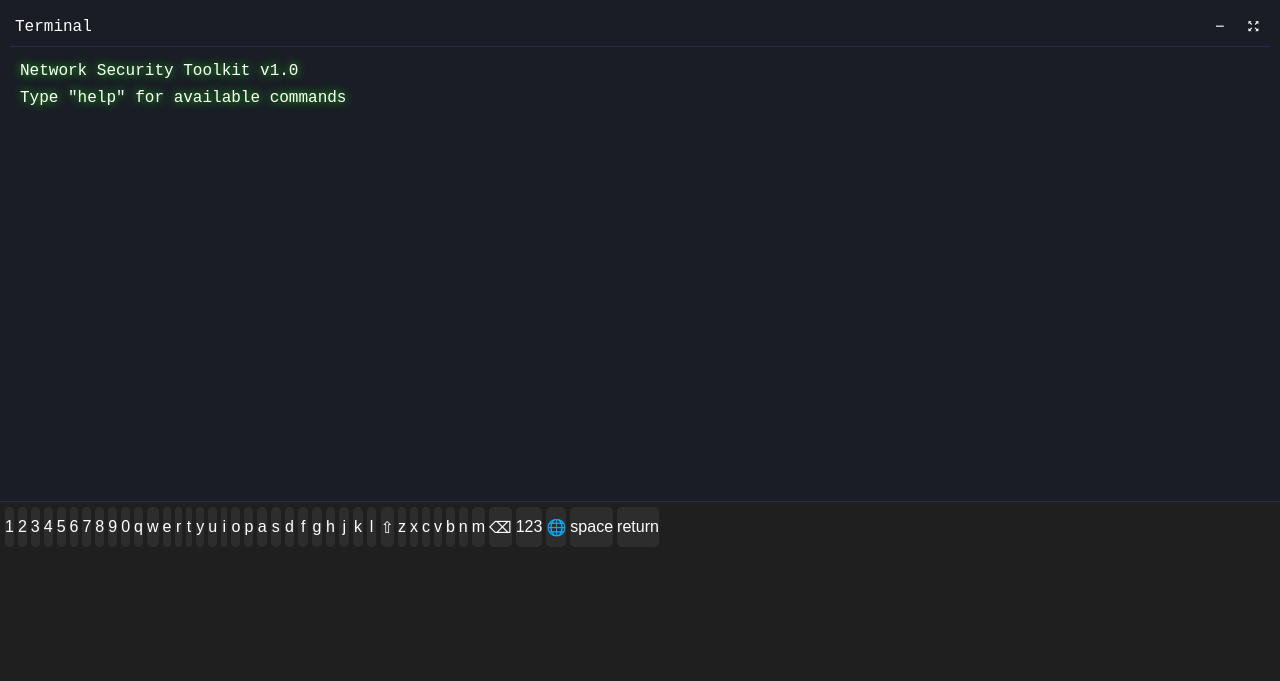
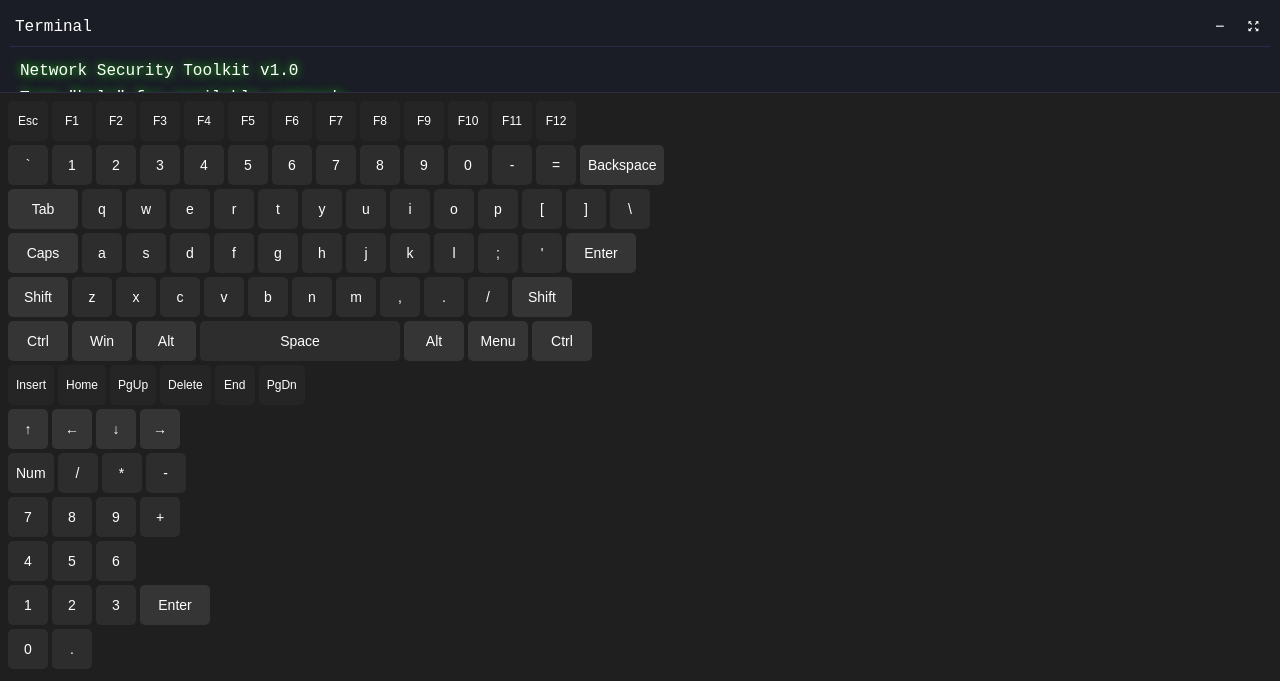
Before and after one commit to dkinzer222/Dummy_Terminal_Function, a Flask app: page / in a window 1280 px wide. Shown: the part 119-800 px from the top of the page. Run offline with Flask 3, Linux system fonts and the light colour scheme.

Commit message:
Agent query: Please verify: 1. Are the tools grid and terminal initialized correctly without errors? 2. Is the RGB glow effect visible on the welcome message? 3. Is the keyboard layout working properly?

```diff
--- a/static/css/terminal.css
+++ b/static/css/terminal.css
@@ -45,6 +55,8 @@
 .terminal-line {
     animation: rgb-glow 3s infinite;
     margin: 2px 0;
+    white-space: pre-wrap;
+    word-break: break-all;
 }
 
 .terminal-input {
@@ -76,12 +88,8 @@
     left: 0;
     right: 0;
     background-color: #1f1f1f;
-    padding: 5px;
-    display: grid;
-    grid-template-columns: repeat(10, 1fr);
-    gap: 4px;
+    padding: 8px;
     border-top: 1px solid var(--border-color);
-    height: 180px;
 }
 
 .keyboard-row {
@@ -91,7 +99,7 @@
 }
 
 .key {
-    flex: 1;
+    min-width: 40px;
     height: 40px;
     background-color: #2d2d2d;
     border: none;
@@ -100,22 +108,45 @@
     display: flex;
     align-items: center;
     justify-content: center;
-    font-size: 16px;
+    font-size: 14px;
     cursor: pointer;
     user-select: none;
-    transition: background-color 0.2s;
+    transition: all 0.2s ease;
+    padding: 0 8px;
 }
 
-.key:active {
+.key:active, .key.pressed, .key.active {
     background-color: #3d3d3d;
+    transform: translateY(2px);
 }
 
-.key[data-key="space"] {
-    grid-column: span 6;
+/* Special key styles */
+.function-key {
+    background-color: #252525;
+    font-size: 12px;
 }
 
-.key[data-key="return"] {
-    grid-column: span 2;
+.modifier-key {
+    background-color: #353535;
+    min-width: 60px;
+}
+
+.control-key {
+    background-color: #353535;
+    min-width: 70px;
+}
+
+.space-key {
+    min-width: 200px;
+}
+
+.navigation-key {
+    background-color: #252525;
+    font-size: 12px;
+}
+
+.arrow-key {
+    background-color: #353535;
 }
 
 @keyframes rgb-glow {
--- a/static/js/keyboard.js
+++ b/static/js/keyboard.js
@@ -3,13 +3,22 @@ class VirtualKeyboard {
         this.container = document.querySelector('.keyboard-container');
         this.input = document.querySelector('.command-input');
         this.layout = [
-            ['1', '2', '3', '4', '5', '6', '7', '8', '9', '0'],
-            ['q', 'w', 'e', 'r', 't', 'y', 'u', 'i', 'o', 'p'],
-            ['a', 's', 'd', 'f', 'g', 'h', 'j', 'k', 'l'],
-            ['⇧', 'z', 'x', 'c', 'v', 'b', 'n', 'm', '⌫'],
-            ['123', '🌐', 'space', 'return']
+            ['Esc', 'F1', 'F2', 'F3', 'F4', 'F5', 'F6', 'F7', 'F8', 'F9', 'F10', 'F11', 'F12'],
+            ['`', '1', '2', '3', '4', '5', '6', '7', '8', '9', '0', '-', '=', 'Backspace'],
+            ['Tab', 'q', 'w', 'e', 'r', 't', 'y', 'u', 'i', 'o', 'p', '[', ']', '\\'],
+            ['Caps', 'a', 's', 'd', 'f', 'g', 'h', 'j', 'k', 'l', ';', "'", 'Enter'],
+            ['Shift', 'z', 'x', 'c', 'v', 'b', 'n', 'm', ',', '.', '/', 'Shift'],
+            ['Ctrl', 'Win', 'Alt', 'Space', 'Alt', 'Menu', 'Ctrl'],
+            ['Insert', 'Home', 'PgUp', 'Delete', 'End', 'PgDn'],
+            ['↑', '←', '↓', '→'],
+            ['Num', '/', '*', '-'],
+            ['7', '8', '9', '+'],
+            ['4', '5', '6'],
+            ['1', '2', '3', 'Enter'],
+            ['0', '.']
         ];
         this.isShift = false;
+        this.isNumLock = true;
         this.init();
     }
 
@@ -31,10 +40,19 @@ class VirtualKeyboard {
                 keyDiv.textContent = key;
                 keyDiv.dataset.key = key;
 
-                if (key === 'space') {
-                    keyDiv.style.gridColumn = 'span 6';
-                } else if (key === 'return') {
-                    keyDiv.style.gridColumn = 'span 2';
+                // Add specific classes for special keys
+                if (['Esc', 'F1', 'F2', 'F3', 'F4', 'F5', 'F6', 'F7', 'F8', 'F9', 'F10', 'F11', 'F12'].includes(key)) {
+                    keyDiv.classList.add('function-key');
+                } else if (['Shift', 'Ctrl', 'Alt', 'Win', 'Menu'].includes(key)) {
+                    keyDiv.classList.add('modifier-key');
+                } else if (['Enter', 'Backspace', 'Tab', 'Caps'].includes(key)) {
+                    keyDiv.classList.add('control-key');
+                } else if (key === 'Space') {
+                    keyDiv.classList.add('space-key');
+                } else if (['Insert', 'Home', 'PgUp', 'Delete', 'End', 'PgDn'].includes(key)) {
+                    keyDiv.classList.add('navigation-key');
+                } else if (['↑', '←', '↓', '→'].includes(key)) {
+                    keyDiv.classList.add('arrow-key');
                 }
 
                 rowDiv.appendChild(keyDiv);
@@ -52,35 +70,40 @@ class VirtualKeyboard {
             const value = key.dataset.key;
 
             switch(value) {
-                case '⇧':
+                case 'Shift':
                     this.isShift = !this.isShift;
                     this.updateShiftState();
                     break;
-                case '⌫':
+                case 'Caps':
+                    key.classList.toggle('active');
+                    this.isShift = !this.isShift;
+                    this.updateShiftState();
+                    break;
+                case 'Backspace':
                     this.input.value = this.input.value.slice(0, -1);
                     break;
-                case 'space':
+                case 'Space':
                     this.input.value += ' ';
                     break;
-                case 'return':
+                case 'Enter':
                     if (this.input.value.trim()) {
                         this.input.dispatchEvent(new KeyboardEvent('keydown', {key: 'Enter'}));
                     }
                     break;
-                case '123':
-                    // Toggle number row visibility
+                case 'Tab':
+                    this.input.value += '\t';
                     break;
-                case '🌐':
-                    // Toggle keyboard visibility
-                    this.container.classList.toggle('hidden');
+                case 'Num':
+                    this.isNumLock = !this.isNumLock;
+                    key.classList.toggle('active');
                     break;
                 default:
-                    if (this.isShift) {
-                        this.input.value += value.toUpperCase();
-                        this.isShift = false;
-                        this.updateShiftState();
-                    } else {
-                        this.input.value += value.toLowerCase();
+                    if (value.length === 1) {
+                        this.input.value += this.isShift ? value.toUpperCase() : value.toLowerCase();
+                        if (this.isShift && !document.querySelector('.key[data-key="Caps"].active')) {
+                            this.isShift = false;
+                            this.updateShiftState();
+                        }
                     }
             }
 
@@ -96,11 +119,11 @@ class VirtualKeyboard {
         const keys = this.container.querySelectorAll('.key');
         keys.forEach(key => {
             key.addEventListener('touchstart', () => {
-                key.style.backgroundColor = '#3d3d3d';
+                key.classList.add('pressed');
             });
 
             key.addEventListener('touchend', () => {
-                key.style.backgroundColor = '';
+                key.classList.remove('pressed');
             });
         });
     }
@@ -113,18 +136,10 @@ class VirtualKeyboard {
                 key.textContent = this.isShift ? value.toUpperCase() : value.toLowerCase();
             }
         });
-    }
 
-    show() {
-        this.container.classList.remove('hidden');
-    }
-
-    hide() {
-        this.container.classList.add('hidden');
-    }
-
-    toggle() {
-        this.container.classList.toggle('hidden');
+        document.querySelectorAll('.key[data-key="Shift"]').forEach(key => {
+            key.classList.toggle('active', this.isShift);
+        });
     }
 }
 
--- a/templates/index.html
+++ b/templates/index.html
@@ -21,6 +21,15 @@
             </div>
         </header>
 
+        <div class="tools-menu">
+            <button class="tools-toggle">
+                <i class='bx bx-chevron-down'></i> Tools
+            </button>
+            <div class="tools-grid">
+                <!-- Tools will be rendered here -->
+            </div>
+        </div>
+
         <nav class="tab-navigation">
             <button class="tab-button active" data-tab="progress">Progress</button>
             <button class="tab-button" data-tab="output">Output</button>
@@ -30,7 +39,9 @@
             <div class="tab-content active" id="progress-tab">
                 <div class="terminal-section">
                     <div class="terminal">
-                        <div class="terminal-output"></div>
+                        <div class="terminal-output">
+                            <!-- Initial terminal text will appear here -->
+                        </div>
                         <div class="terminal-input">
                             <span class="prompt">$</span>
                             <input type="text" class="command-input" autocomplete="off">
```
Also changed, not shown: other parts of static/css/terminal.css (+42 -2 lines).
